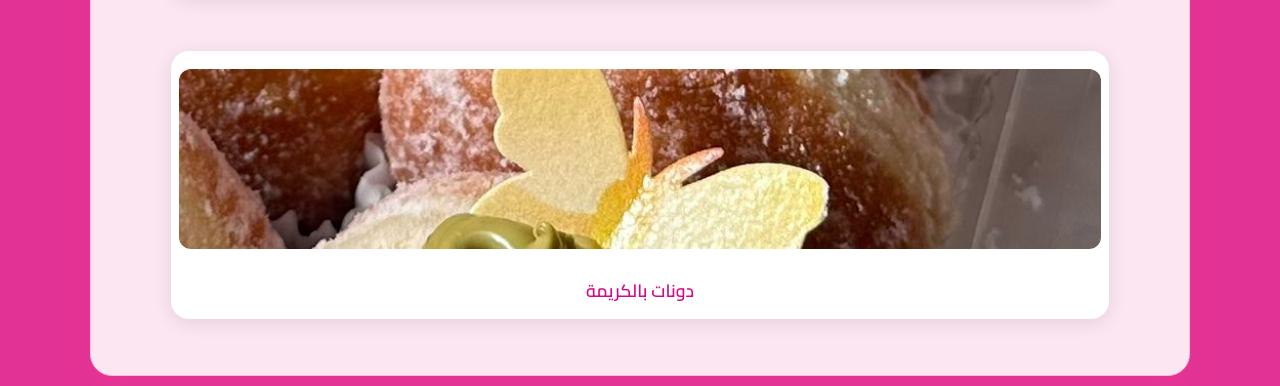
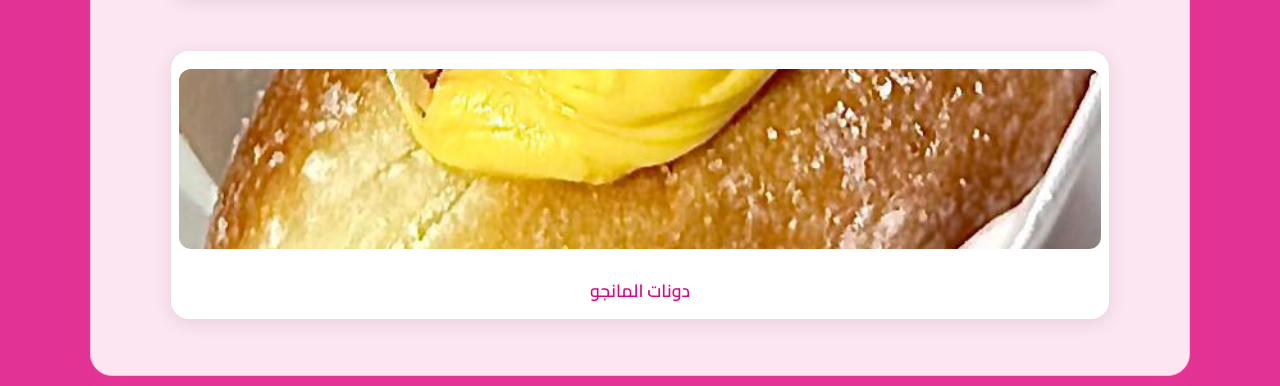
Before and after one commit to jawednoor/Donuts-filling, a plain HTML site: page index.html in a window 1280 px wide. Shown: the part 2801-3187 px from the top of the page. Drawn offline with Linux system fonts and the light colour scheme.

Commit message:
تحديث index.html وإضافة صورة جديدة

```diff
--- a/index.html
+++ b/index.html
@@ -123,8 +123,8 @@
                 <figcaption>حشوة الكندر</figcaption>
             </figure>
             <figure class="gallery-card">
-                <img src="img/IMG-20250807-WA0016.jpg" alt="دونات بالكريمة">
-                <figcaption>دونات بالكريمة</figcaption>
+                <img src="img/IMG-202508027555-WA058.jpg" alt="دونات بالكريمة">
+                <figcaption>دونات المانجو</figcaption>
             </figure>
         </div>
     </section>
```
Also changed, not shown: img/IMG-202508027555-WA058.jpg (added).
